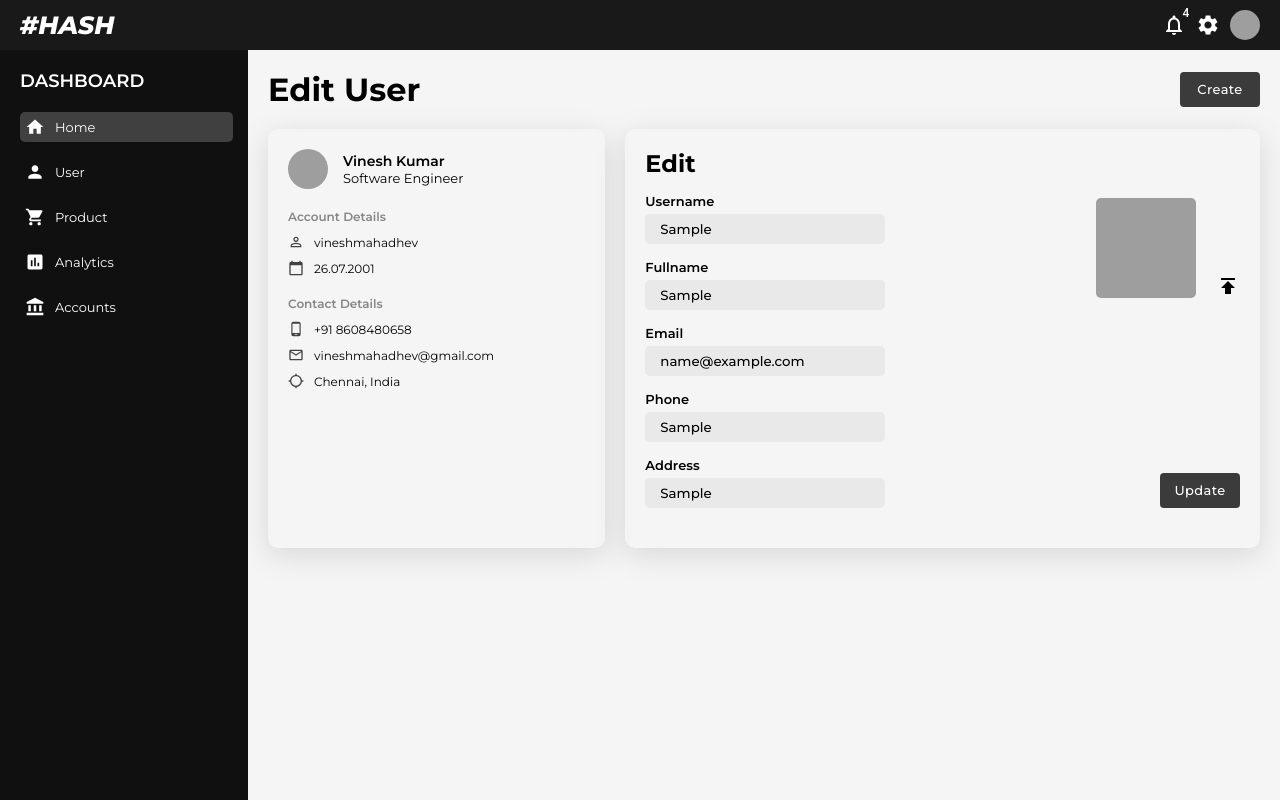
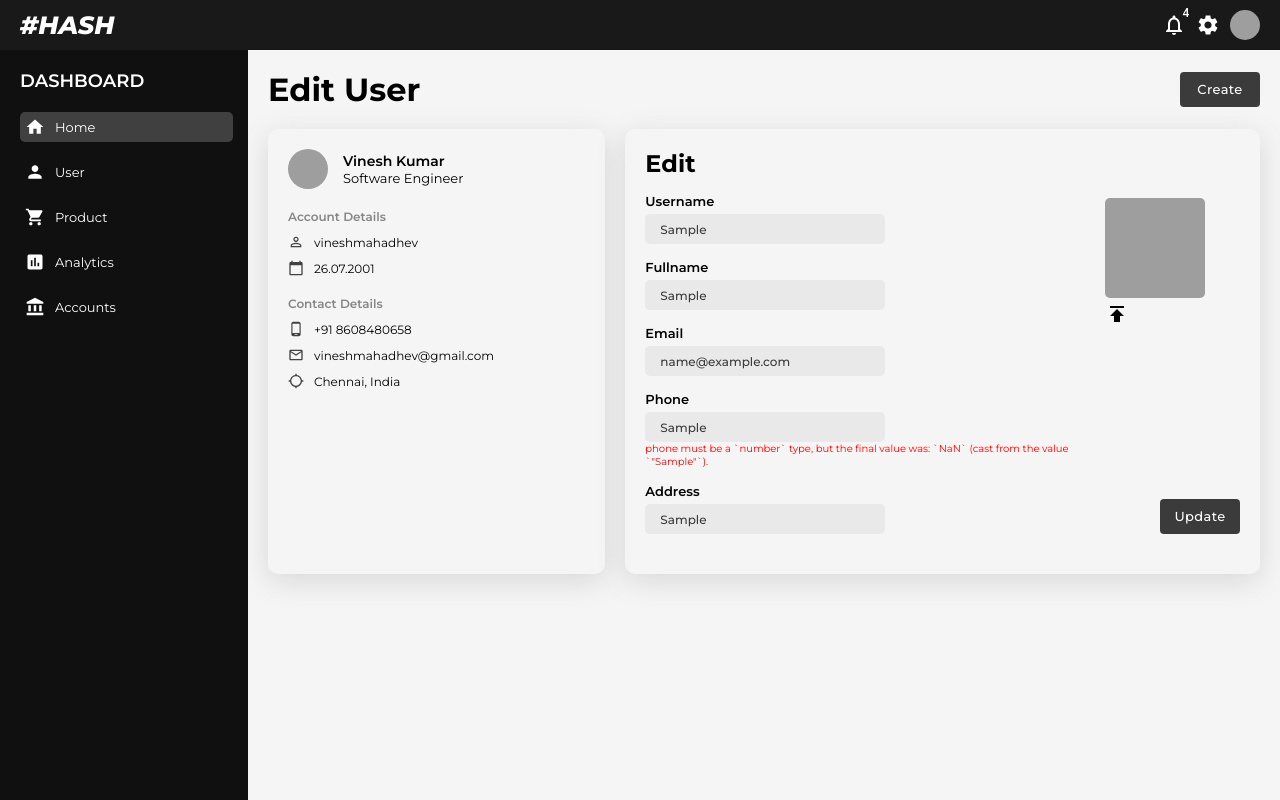
Before and after one commit to harishmahadhev/react-login-task, a React (Create React App) app: page /users/1 in a window 1280 px wide. Both pictures are taken after typing "Sample", "Sample", "name@example.com", "Sample", "Sample" into the empty fields and a click on the button "Update". Built offline with nearby package versions, Linux system fonts and the light colour scheme; grey boxes are pictures that could not be loaded.

Commit message:
yup form added

```diff
--- a/src/pages/user/User.jsx
+++ b/src/pages/user/User.jsx
@@ -13,7 +13,7 @@ import { useForm } from "react-hook-form";
 import * as yup from "yup";
 import { yupResolver } from "@hookform/resolvers/yup";
 import { Link } from "react-router-dom";
-
+import { userDetails } from "../../userContent";
 const schema = yup.object().shape({
   userName: yup.string().required(),
   fullName: yup.string().required(),
@@ -23,8 +23,11 @@ const schema = yup.object().shape({
 });
 
 export default function User() {
-  const resolver = yupResolver(schema);
-  const { register, handleSubmit } = useForm({ resolver });
+  const {
+    register,
+    handleSubmit,
+    formState: { errors },
+  } = useForm({ resolver: yupResolver(schema) });
   const submitForm = (data) => {
     console.log(data);
   };
@@ -83,52 +86,25 @@ export default function User() {
             autoComplete="off"
           >
             <div className="userUpdateLeft">
-              <div className="userUpdateItem">
-                <label>Username</label>
-                <input
-                  type="text"
-                  name="userName"
-                  placeholder="vineshmahadhev"
-                  className="userUpdateInput"
-                />
-              </div>
-              <div className="userUpdateItem">
-                <label>Fullname</label>
-                <input
-                  type="text"
-                  name="fullName"
-                  placeholder="Vinesh Kumar"
-                  className="userUpdateInput"
-                />
-              </div>
-              <div className="userUpdateItem">
-                <label>Email</label>
-                <input
-                  type="text"
-                  name="email"
-                  input
-                  placeholder="vineshmahadhev@gmail.com"
-                  className="userUpdateInput"
-                />
-              </div>
-              <div className="userUpdateItem">
-                <label>Phone</label>
-                <input
-                  type="text"
-                  name="phone"
-                  placeholder="+91 9632587410"
-                  className="userUpdateInput"
-                />
-              </div>
-              <div className="userUpdateItem">
-                <label>Address</label>
-                <input
-                  type="text"
-                  name="address"
-                  placeholder="Chennai, India"
-                  className="userUpdateInput"
-                />
-              </div>
+              {userDetails.input.map((input, key) => {
+                return (
+                  <div key={key} className="userUpdateItem">
+                    <label>{input.label}</label>
+                    <input
+                      type="text"
+                      name={input.name}
+                      placeholder={input.value}
+                      className="userUpdateInput"
+                      {...register(input.name)}
+                    />
+                    {errors[input.name] && (
+                      <span className="userUpdateMessage">
+                        {errors[input.name].message}
+                      </span>
+                    )}
+                  </div>
+                );
+              })}
             </div>
             <div className="userUpdateRight">
               <div className="userUpdateUpload">
--- a/src/pages/user/user.css
+++ b/src/pages/user/user.css
@@ -122,6 +122,8 @@ label {
     padding-left: 15px;
     box-sizing: border-box;
     font-weight: 500;
+    color: rgb(58, 58, 58);
+    font-size: 12px;
 }
 
 .userUpdateInput:focus {
@@ -131,6 +133,11 @@ label {
 .userUpdateInput::placeholder {
     font-size: 12px;
 
+}
+
+.userUpdateMessage {
+    color: red;
+    font-size: 10px;
 }
 
 .userUpdateImg {
--- a/src/userContent.js
+++ b/src/userContent.js
@@ -132,3 +132,38 @@ export const rows = [
     transaction: "₹8000.00",
   },
 ];
+
+export const userDetails = {
+  input: [
+    {
+      label: "Username",
+      name: "userName",
+      value: "vineshmahadhev",
+      type: "text",
+    },
+    {
+      label: "Fullname",
+      value: "Vinesh Kumar",
+      name: "fullName",
+      type: "text",
+    },
+    {
+      label: "Email",
+      value: "vineshmahadhev@gmail.com",
+      name: "email",
+      type: "text",
+    },
+    {
+      label: "Phone",
+      value: "+91 9638527410",
+      name: "phone",
+      type: "text",
+    },
+    {
+      label: "Address",
+      value: "Chennai, India",
+      name: "address",
+      type: "text",
+    },
+  ],
+};
```
